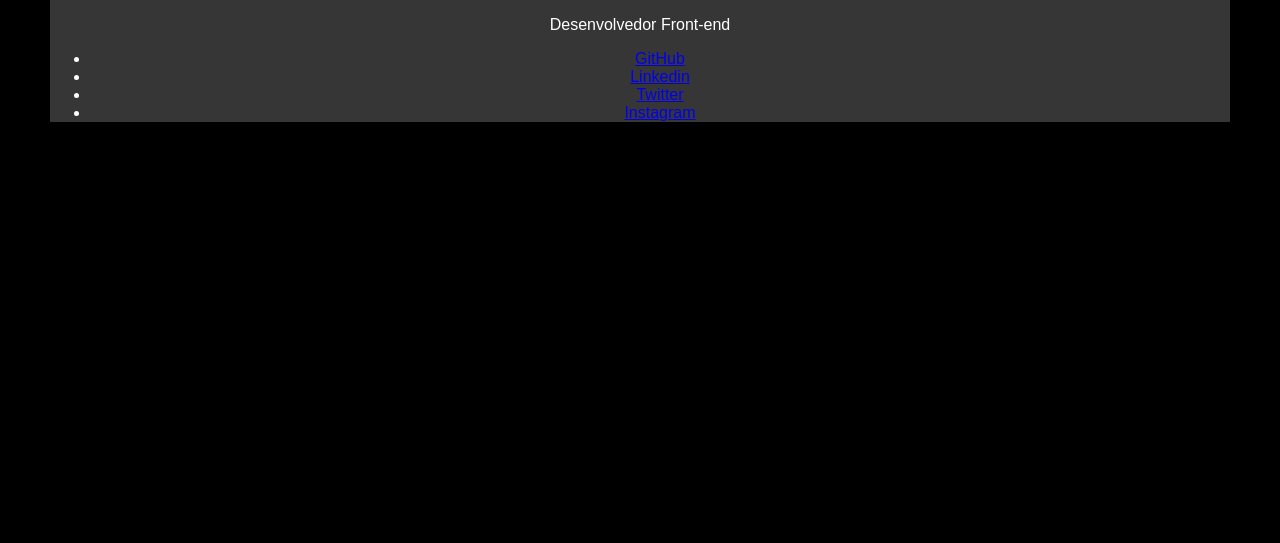
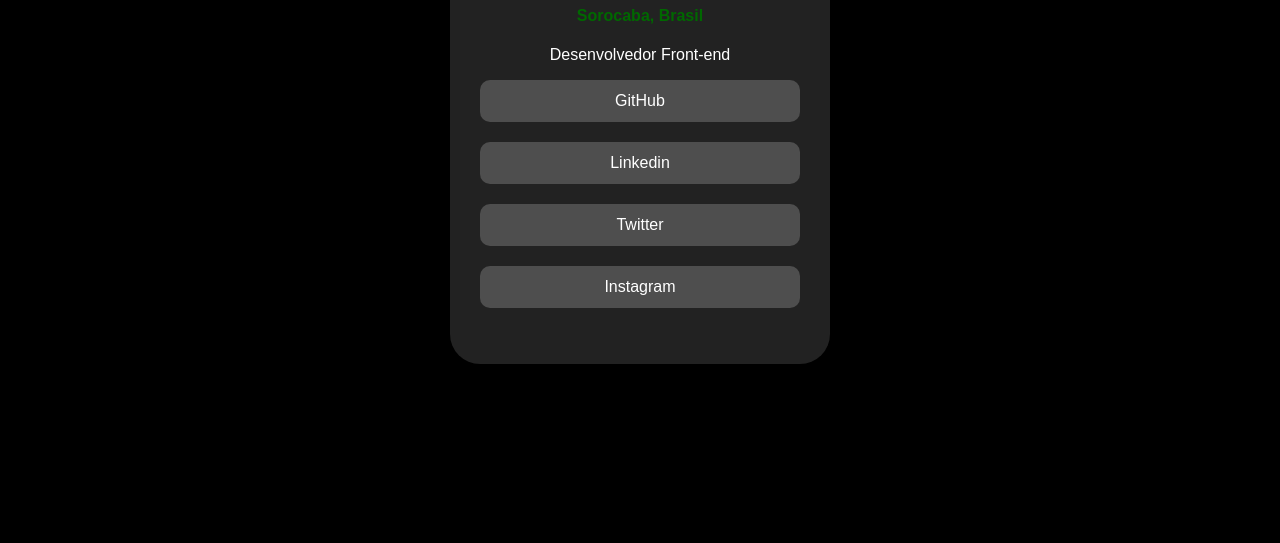
Before and after one commit to samuelhenri-hub/Linktree, a plain HTML site: page index.html in a window 1280 px wide. Shown: the part 257-800 px from the top of the page. Drawn offline with Linux system fonts and the light colour scheme.

Commit message:
estilização terminada

```diff
--- a/assets/style/style.css
+++ b/assets/style/style.css
@@ -3,6 +3,8 @@ body {
     margin: auto;
     color: white;
     font-family: sans-serif;
+    text-align: center;
+    justify-content: center;
 }
 
 .foto {
@@ -12,6 +14,40 @@ body {
 
 main {
     text-align: center;
-    background-color: rgb(54, 54, 54);
-    margin: 50px;
+    background-color: rgba(39, 39, 39, 0.884);
+    margin:50px 450px 50px 450px;
+    padding: 30px;
+    border-radius: 30px;
+
 }
+
+h4 {
+    color: rgb(0, 104, 0);
+    margin-top: 2px ;
+}
+
+ul {
+    list-style: none;
+    padding: 0;
+    display: flex;
+    flex-direction: column;
+    gap: 10px;
+}
+
+ul li {
+    margin-bottom: 10px;
+    background-color: rgb(78, 78, 78);
+    border-radius: 10px;
+}
+
+ul li a {
+    display: block;
+    text-decoration: none;
+    padding: 12px;
+    border-radius: 8px;
+    color: white;
+}
+
+ul li a:hover {
+    background-color: #059700;
+}
```
